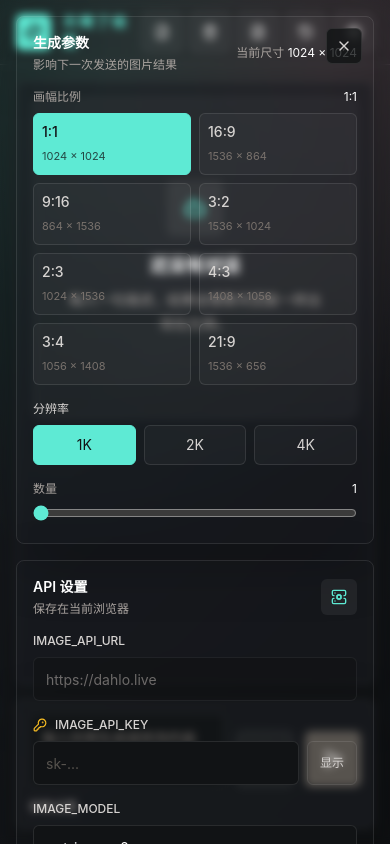
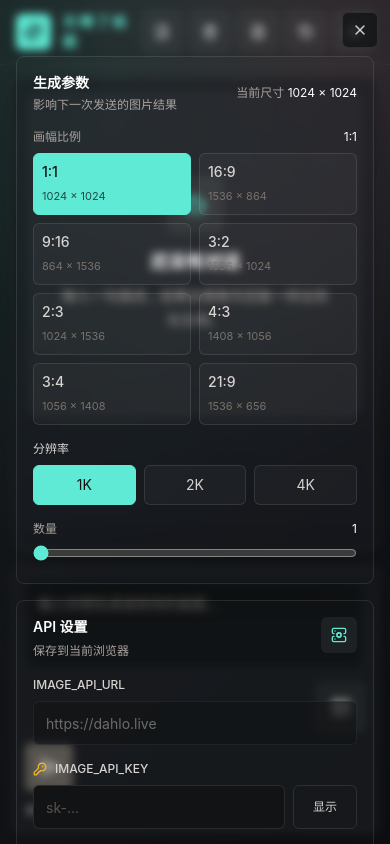
Before and after one commit to 728209093/Midjourney, a Next.js app: page / in a window 390 px wide. Both pictures are taken after a click on the button "设置". Built offline with nearby package versions, Linux system fonts and the light colour scheme.

Commit message:
修复设置页面的问题

```diff
--- a/app/page.tsx
+++ b/app/page.tsx
@@ -429,7 +429,7 @@ export default function Home() {
   }
 
   return (
-    <main className="flex h-screen flex-col overflow-hidden">
+    <main className="flex min-h-[100dvh] flex-col overflow-x-hidden overflow-y-auto lg:h-screen lg:overflow-hidden">
       <Header
         onOpenSettings={() => setSettingsOpen(true)}
         onNewChat={handleNewChat}
@@ -457,7 +457,7 @@ export default function Home() {
         />
       </SettingsDialog>
 
-      <div className="mx-auto flex min-h-0 w-full max-w-7xl flex-1 flex-col px-4 py-4 sm:px-6">
+      <div className="mx-auto flex min-h-0 w-full max-w-7xl flex-1 flex-col px-3 py-3 sm:px-6 sm:py-4">
         <section
           id="history"
           ref={chatRef}
@@ -559,7 +559,7 @@ export default function Home() {
               </div>
             ) : null}
 
-            <div className="flex items-end gap-3">
+            <div className="flex flex-col gap-3 sm:flex-row sm:items-end">
               <textarea
                 value={prompt}
                 onChange={(event) => setPrompt(event.target.value)}
@@ -573,15 +573,15 @@ export default function Home() {
                 maxLength={2000}
                 rows={2}
                 placeholder="输入你想生成或修改的画面..."
-                className="min-h-[56px] flex-1 resize-none rounded-md border border-white/10 bg-ink/70 px-3 py-3 text-sm leading-6 text-white placeholder:text-stone-500 transition focus:border-mint disabled:cursor-not-allowed disabled:opacity-60"
+                className="min-h-[92px] w-full flex-1 resize-none rounded-md border border-white/10 bg-ink/70 px-3 py-3 text-sm leading-6 text-white placeholder:text-stone-500 transition focus:border-mint disabled:cursor-not-allowed disabled:opacity-60 sm:min-h-[56px]"
               />
-              <div className="relative shrink-0" ref={uploadMenuRef}>
+              <div className="relative shrink-0 self-end sm:self-auto" ref={uploadMenuRef}>
                 <button
                   type="button"
                   onClick={() => setUploadMenuOpen((current) => !current)}
                   disabled={loading}
                   className={cn(
-                    "inline-flex h-14 w-14 items-center justify-center rounded-md border transition",
+                    "inline-flex h-12 w-12 items-center justify-center rounded-md border transition sm:h-14 sm:w-14",
                     referencePreviewUrl
                       ? "border-mint/50 bg-mint/10 text-mint hover:bg-mint hover:text-ink"
                       : "border-white/10 bg-white/[0.04] text-stone-200 hover:border-mint/50 hover:text-mint",
@@ -644,7 +644,7 @@ export default function Home() {
               <button
                 type="submit"
                 disabled={!canGenerate}
-                className="inline-flex h-14 w-14 shrink-0 items-center justify-center rounded-md bg-mint text-ink transition hover:bg-teal-200 disabled:cursor-not-allowed disabled:bg-stone-600 disabled:text-stone-300"
+                className="inline-flex h-12 w-12 shrink-0 items-center justify-center rounded-md bg-mint text-ink transition hover:bg-teal-200 disabled:cursor-not-allowed disabled:bg-stone-600 disabled:text-stone-300 sm:h-14 sm:w-14"
                 title="发送"
               >
                 {loading ? (
@@ -669,7 +669,7 @@ export default function Home() {
         <button
           type="button"
           onClick={() => bottomRef.current?.scrollIntoView({ behavior: "smooth" })}
-          className="fixed bottom-28 right-4 z-30 inline-flex items-center gap-2 rounded-full border border-white/10 bg-ink/90 px-4 py-2 text-sm text-white shadow-soft backdrop-blur"
+          className="fixed bottom-28 right-4 z-30 hidden items-center gap-2 rounded-full border border-white/10 bg-ink/90 px-4 py-2 text-sm text-white shadow-soft backdrop-blur sm:inline-flex"
         >
           <ChevronDown className="size-4" aria-hidden />
           回到底部
--- a/components/ApiSettings.tsx
+++ b/components/ApiSettings.tsx
@@ -13,13 +13,7 @@ type ApiSettingsProps = {
   disabled?: boolean;
 };
 
-export function ApiSettings({
-  value,
-  onChange,
-  onSave,
-  onReset,
-  disabled,
-}: ApiSettingsProps) {
+export function ApiSettings({ value, onChange, onSave, onReset, disabled }: ApiSettingsProps) {
   const [showKey, setShowKey] = useState(false);
 
   function updateField(field: keyof ImageApiConfig, nextValue: string) {
@@ -30,11 +24,11 @@ export function ApiSettings({
   }
 
   return (
-    <section id="settings" className="rounded-lg border border-white/10 bg-panel/86 p-4 shadow-soft">
-      <div className="mb-4 flex items-center justify-between gap-3">
+    <section id="settings" className="rounded-lg border border-white/10 bg-panel/86 p-4 shadow-soft sm:p-5">
+      <div className="mb-4 flex items-start justify-between gap-3">
         <div>
           <h2 className="text-sm font-semibold text-white">API 设置</h2>
-          <p className="mt-1 text-xs text-stone-400">保存在当前浏览器</p>
+          <p className="mt-1 text-xs leading-5 text-stone-400">保存到当前浏览器</p>
         </div>
         <div className="grid size-9 place-items-center rounded-md bg-white/[0.06] text-mint">
           <ServerCog className="size-4" aria-hidden />
@@ -70,7 +64,7 @@ export function ApiSettings({
               type="button"
               onClick={() => setShowKey((current) => !current)}
               disabled={disabled}
-              className="h-11 rounded-md border border-white/10 px-3 text-xs text-stone-300 transition hover:border-mint/50 hover:text-mint disabled:cursor-not-allowed disabled:opacity-60"
+              className="h-11 min-w-16 rounded-md border border-white/10 px-3 text-xs text-stone-300 transition hover:border-mint/50 hover:text-mint disabled:cursor-not-allowed disabled:opacity-60"
             >
               {showKey ? "隐藏" : "显示"}
             </button>
@@ -111,7 +105,7 @@ export function ApiSettings({
         </div>
 
         <p className="text-xs leading-5 text-stone-500">
-          只填写根域名，例如 `https://dahlo.live`。不要携带 `/v1`，也不要以 `/` 结尾。
+          只填写根域名，例如 `https://dahlo.live`。不要带 `/v1`，也不要以 `/` 结尾。
         </p>
       </div>
     </section>
--- a/components/SettingsDialog.tsx
+++ b/components/SettingsDialog.tsx
@@ -42,16 +42,17 @@ export function SettingsDialog({
 
   return (
     <div
-      className="fixed inset-0 z-50 grid place-items-center bg-black/78 p-4 backdrop-blur-sm"
+      className="fixed inset-0 z-50 overflow-y-auto bg-black/78 backdrop-blur-sm"
       role="dialog"
       aria-modal="true"
       aria-label="设置"
       onClick={onClose}
     >
       <div
-        className="relative w-full max-w-4xl"
+        className="mx-auto flex min-h-full w-full max-w-4xl items-stretch px-0 sm:items-center sm:px-4 sm:py-4"
         onClick={(event) => event.stopPropagation()}
       >
+        <div className="relative flex h-[100dvh] w-full flex-col overflow-hidden bg-ink/96 sm:h-auto sm:max-h-[calc(100dvh-2rem)] sm:rounded-lg sm:border sm:border-white/10 sm:shadow-soft">
           <button
             type="button"
             onClick={onClose}
@@ -62,8 +63,9 @@ export function SettingsDialog({
             <span className="sr-only">关闭</span>
           </button>
 
+          <div className="min-h-0 flex-1 overflow-y-auto px-4 pb-4 pt-14 sm:px-6 sm:pb-6 sm:pt-12">
             <div className="grid gap-4 lg:grid-cols-[minmax(0,1fr)_minmax(320px,420px)]">
-          {children}
+              <div className="min-w-0">{children}</div>
 
               <ApiSettings
                 value={apiConfig}
@@ -84,5 +86,7 @@ export function SettingsDialog({
             ) : null}
           </div>
         </div>
+      </div>
+    </div>
   );
 }
```
Lines whose indentation alone changed are shown as unchanged.
